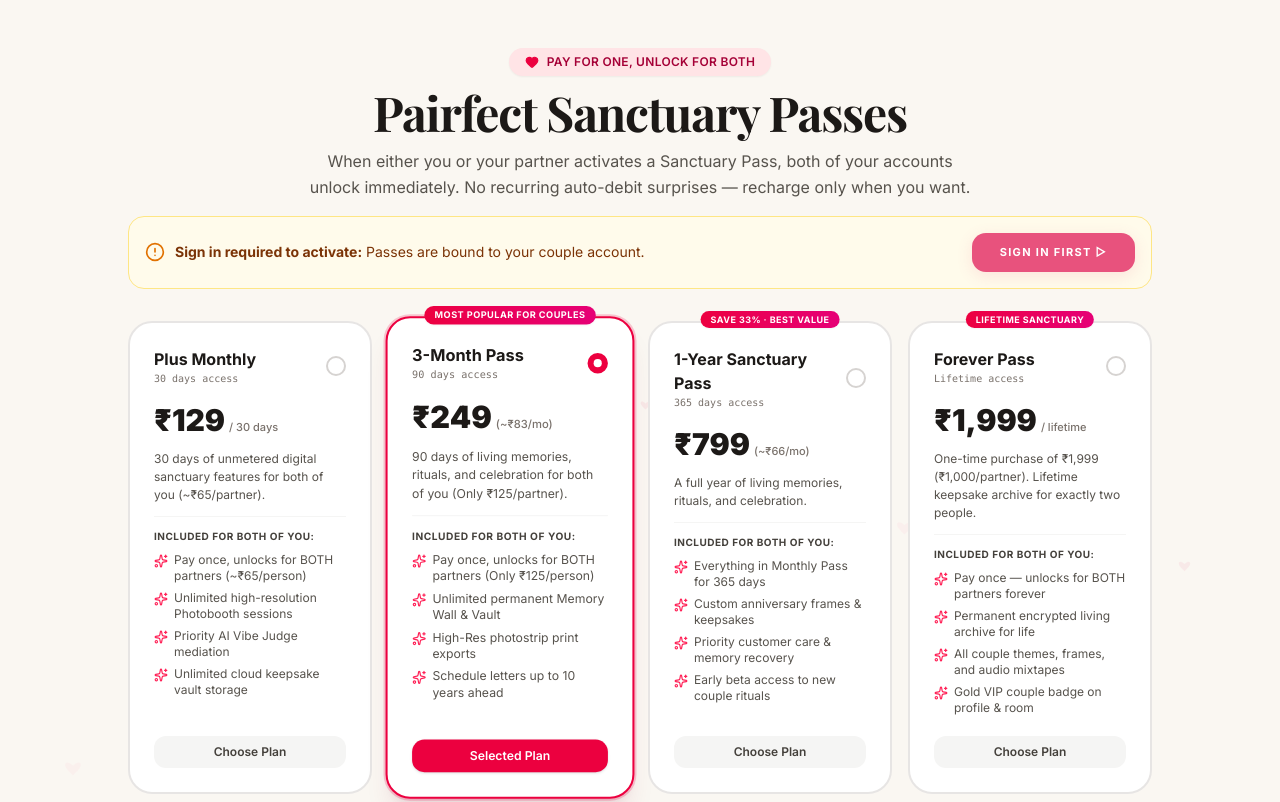
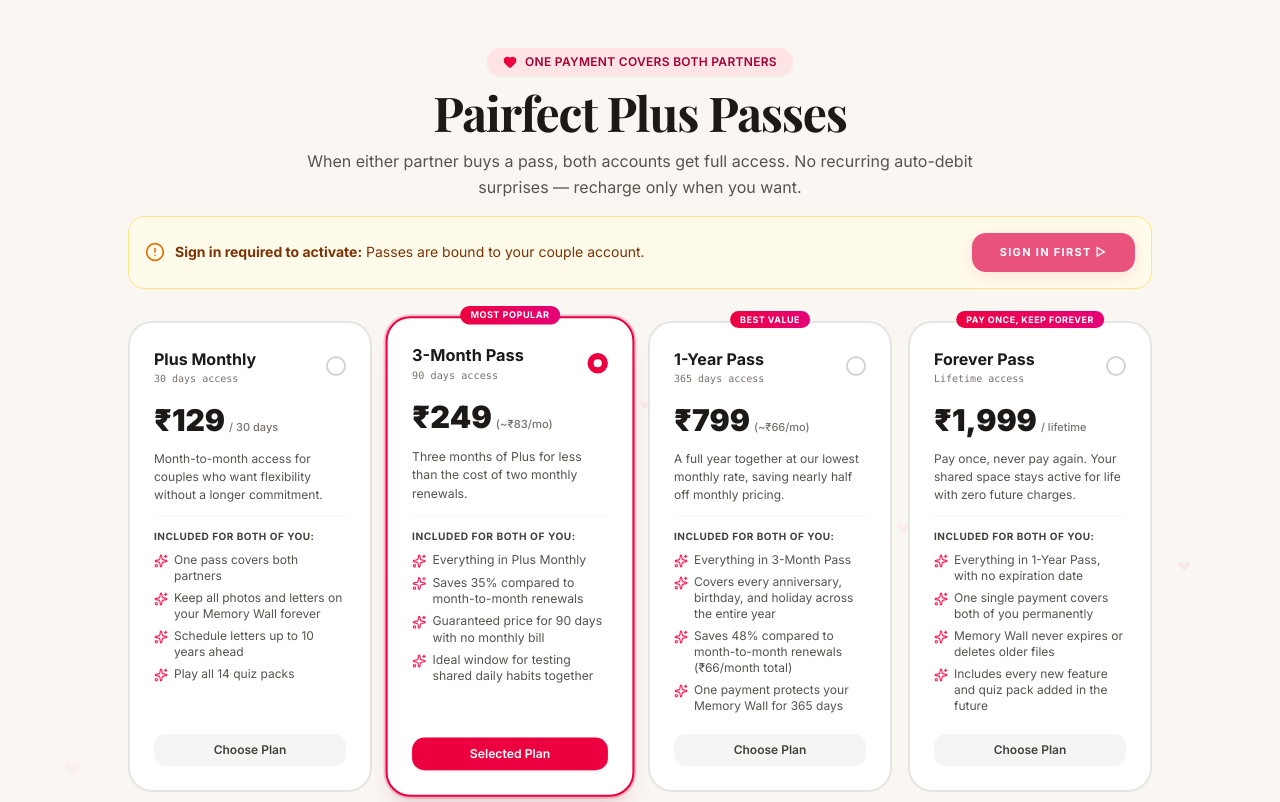
Before and after one commit to SAJAL-MALHOTRA/Pairfect---Your-lovespace, a Next.js app: page /checkout in a window 1280 px wide. Shown: the top 802 px of the page. Built offline with nearby package versions, Linux system fonts and the light colour scheme; no server answers.

Commit message:
copy: rewrite pricing and upsell copy with plain concrete benefits and canonical Memory Wall name

```diff
--- a/src/app/checkout/page.tsx
+++ b/src/app/checkout/page.tsx
@@ -121,19 +121,19 @@ function CheckoutContent() {
   return (
     <div className="min-h-screen bg-[#FAF7F2] text-stone-900 py-12 px-4 sm:px-6 lg:px-8 selection:bg-rose-500 selection:text-white">
       <div className="max-w-5xl mx-auto space-y-8">
-        {/* Breadcrumb / Sanctuary Badge */}
+        {/* Breadcrumb / Plus Badge */}
         <div className="text-center space-y-3">
           <div className="inline-flex items-center gap-2 px-4 py-1.5 rounded-full bg-rose-100 text-rose-800 text-xs font-semibold tracking-wide uppercase shadow-xs">
             <Heart className="w-3.5 h-3.5 fill-current text-rose-600" />
-            <span>Pay for One, Unlock for Both</span>
+            <span>One Payment Covers Both Partners</span>
           </div>
 
           <h1 className="text-3xl sm:text-4xl lg:text-5xl font-extrabold tracking-tight text-stone-900 font-display">
-            Pairfect Sanctuary Passes
+            Pairfect Plus Passes
           </h1>
 
           <p className="max-w-2xl mx-auto text-sm sm:text-base text-stone-600 leading-relaxed">
-            When either you or your partner activates a Sanctuary Pass, both of your accounts unlock immediately. No recurring auto-debit surprises — recharge only when you want.
+            When either partner buys a pass, both accounts get full access. No recurring auto-debit surprises — recharge only when you want.
           </p>
 
           {/* User Sign-In Notice if unauthenticated */}
@@ -159,13 +159,13 @@ function CheckoutContent() {
             <div className="mt-4 p-4 rounded-2xl bg-emerald-50 border border-emerald-200 text-emerald-900 flex items-center justify-center gap-3 text-sm">
               <CheckCircle2 className="w-5 h-5 text-emerald-600 shrink-0" />
               <span>
-                <strong>Your couple sanctuary is currently active</strong>
+                <strong>Pairfect Plus is currently active for both of you</strong>
                 {isLifetime
-                  ? " (Forever Lifetime Pass)"
+                  ? " (Forever Pass)"
                   : daysRemaining !== null
                   ? ` (${daysRemaining} days remaining)`
                   : ""}
-                . Renewing now will seamlessly extend your pass.
+                . Renewing now extends your pass.
               </span>
             </div>
           )}
@@ -200,14 +200,14 @@ function CheckoutContent() {
               <div>
                 <div className="flex flex-wrap items-center justify-center sm:justify-start gap-2">
                   <span className="font-heading font-extrabold text-base text-stone-900">
-                    7-Day Free Plus Trial Available
+                    Try Pairfect Plus free for 7 days
                   </span>
                   <span className="px-2.5 py-0.5 rounded-full text-[9px] font-mono font-bold bg-emerald-100 text-emerald-800 uppercase tracking-wider">
                     NO CARD REQUIRED
                   </span>
                 </div>
                 <p className="text-xs text-stone-600 mt-1 max-w-xl">
-                  Unlock unlimited Memory Wall, high-res photostrips, custom mixtapes, and date rituals free for 7 days. One trial per couple.
+                  Full access for both of you. Keep everything on your Memory Wall forever, schedule letters up to 10 years ahead, and play all 14 quiz packs.
                 </p>
               </div>
             </div>
--- a/src/app/dashboard/page.tsx
+++ b/src/app/dashboard/page.tsx
@@ -750,10 +750,10 @@ export default function DashboardPage() {
                   </span>
                 </div>
                 <h3 className="font-display font-black italic text-lg sm:text-xl text-[#2D1F2D]">
-                  Elevate your sanctuary for two
+                  Everything you share, kept forever
                 </h3>
                 <p className="text-xs text-[#6E5564] max-w-md mt-0.5 leading-relaxed">
-                  Unlock 10-year letter time capsules, all 14 spicy quiz decks, unlimited permanent vault archives, and Spotify mixtapes. One pass unlocks both partners.
+                  Keep all photos and letters on your Memory Wall forever, schedule future letters, and play all 14 quiz packs. One pass covers both of you.
                 </p>
               </div>
             </div>
@@ -763,7 +763,7 @@ export default function DashboardPage() {
                 onClick={() => setIsPaywallOpen(true)}
                 className="w-full sm:w-auto btn-journal py-2.5 px-5 text-xs font-mono font-bold flex items-center justify-center gap-2 shadow-sm hover:scale-[1.02] active:scale-98 transition-transform cursor-pointer"
               >
-                <span>Unlock Plus ▷</span>
+                <span>Try Free or Upgrade ▷</span>
               </button>
             </div>
           </div>
--- a/src/app/quiz/page.tsx
+++ b/src/app/quiz/page.tsx
@@ -769,7 +769,7 @@ export default function QuizPage() {
                           className="w-full mt-4 py-2.5 px-3 text-xs font-mono font-bold rounded-button flex items-center justify-center gap-1.5 bg-gradient-to-r from-rose-500/15 to-pink-500/15 border border-rose-300 text-rose-700 dark:text-rose-300 hover:scale-[1.02] active:scale-98 transition-all cursor-pointer shadow-xs"
                         >
                           <Lock className="w-3.5 h-3.5 text-rose-500" />
-                          <span>Unlock with Plus 🔒</span>
+                          <span>Get with Plus 🔒</span>
                         </button>
                       ) : (
                         <button
@@ -1096,7 +1096,7 @@ export default function QuizPage() {
           isOpen={isPaywallOpen}
           onClose={() => setIsPaywallOpen(false)}
           featureTitle={paywallTitle}
-          featureDescription="Unlock this deck and all 14 spicy, intimate, and high-stakes quiz packs for both partners."
+          featureDescription="Includes this deck and all 14 quiz packs for both partners."
         />
 
       </main>
--- a/src/app/roulette/page.tsx
+++ b/src/app/roulette/page.tsx
@@ -764,7 +764,7 @@ export default function RoulettePage() {
           isOpen={isPaywallOpen}
           onClose={() => setIsPaywallOpen(false)}
           featureTitle="Chaos Mode Wheel"
-          featureDescription="Unlock spicy couple challenges, wild dares, and all playful rituals with Pairfect Plus."
+          featureDescription="Spicy couple challenges and playful dares for both partners."
         />
 
       </main>
--- a/src/components/plus-paywall-modal.tsx
+++ b/src/components/plus-paywall-modal.tsx
@@ -101,16 +101,16 @@ export default function PlusPaywallModal({
           <div className="text-center space-y-2 mb-6">
             <div className="inline-flex items-center gap-2 px-3.5 py-1 rounded-full bg-rose-100 text-[#E8527D] text-[10px] font-mono font-bold tracking-widest uppercase shadow-xs">
               <Sparkles className="w-3.5 h-3.5 fill-current" />
-              <span>PAIRFECT PLUS EXCLUSIVE</span>
+              <span>PAIRFECT PLUS</span>
             </div>
 
             <h2 className="text-2xl sm:text-3xl font-display italic font-black text-[#2D1F2D] tracking-tight">
-              {featureTitle ? `Unlock ${featureTitle}` : "Unlock Pairfect Plus"}
+              {featureTitle || "Get Pairfect Plus"}
             </h2>
 
             <p className="text-xs sm:text-sm text-[#6E5564] max-w-sm mx-auto leading-relaxed">
               {featureDescription ||
-                "One pass unlocks permanent memory archives, 10-year letter scheduling, and all connection rituals for BOTH partners."}
+                "One payment covers both of you. Pick a plan or try it free for 7 days."}
             </p>
           </div>
 
@@ -121,7 +121,7 @@ export default function PlusPaywallModal({
                 <Check className="w-3 h-3 stroke-[2.5]" />
               </div>
               <span className="font-medium">
-                <strong>Pay for One, Unlock for Both</strong> — no double billing ever
+                <strong>One price for both</strong> — your partner gets full access automatically
               </span>
             </div>
             <div className="flex items-center gap-2.5">
@@ -129,7 +129,7 @@ export default function PlusPaywallModal({
                 <Check className="w-3 h-3 stroke-[2.5]" />
               </div>
               <span>
-                <strong>Permanent living vault</strong> for all photostrips, moments, and letters
+                <strong>Memory Wall</strong> — keep all your photos, strips, and letters forever
               </span>
             </div>
             <div className="flex items-center gap-2.5">
@@ -137,7 +137,7 @@ export default function PlusPaywallModal({
                 <Check className="w-3 h-3 stroke-[2.5]" />
               </div>
               <span>
-                <strong>10-year letter time capsules</strong> that unseal on future anniversaries
+                <strong>Letter scheduling</strong> — write notes now that arrive up to 10 years later
               </span>
             </div>
             <div className="flex items-center gap-2.5">
@@ -145,7 +145,7 @@ export default function PlusPaywallModal({
                 <Check className="w-3 h-3 stroke-[2.5]" />
               </div>
               <span>
-                <strong>All 14 spicy &amp; deep quiz decks</strong> with simultaneous lock-in
+                <strong>All 14 quiz packs</strong> — answer together with simultaneous reveal
               </span>
             </div>
             <div className="flex items-center gap-2.5">
@@ -153,7 +153,7 @@ export default function PlusPaywallModal({
                 <Check className="w-3 h-3 stroke-[2.5]" />
               </div>
               <span>
-                <strong>Custom Spotify cassette mixtapes</strong> &amp; physical decal shells
+                <strong>High-res photostrips</strong> — download print-quality photo booth strips
               </span>
             </div>
           </div>
@@ -213,7 +213,7 @@ export default function PlusPaywallModal({
 
           {/* Fine print */}
           <p className="text-[10px] font-mono text-center text-[#6E5564] mt-4">
-            No auto-debit surprises. Single payment unlocks both accounts instantly.
+            No auto-debit surprises. Single payment covers both partners.
           </p>
         </motion.div>
       </div>
--- a/src/lib/plans.ts
+++ b/src/lib/plans.ts
@@ -18,69 +18,68 @@ export const PAYMENT_PLANS: Record<string, PaymentPlan> = {
   "plus-monthly": {
     id: "plus-monthly",
     name: "Plus Monthly",
-    amount: 129.0, // ₹129/mo (~₹65/partner)
+    amount: 129.0, // ₹129/mo (₹65/partner)
     currency: "INR",
     tier: "plus",
     durationDays: 30,
-    subtitle: "30 days of unmetered digital sanctuary features for both of you (~₹65/partner).",
+    subtitle: "Month-to-month access for couples who want flexibility without a longer commitment.",
     features: [
-      "Pay once, unlocks for BOTH partners (~₹65/person)",
-      "Unlimited high-resolution Photobooth sessions",
-      "Priority AI Vibe Judge mediation",
-      "Unlimited cloud keepsake vault storage",
-      "Exclusive romantic game decks & audio",
+      "One pass covers both partners",
+      "Keep all photos and letters on your Memory Wall forever",
+      "Schedule letters up to 10 years ahead",
+      "Play all 14 quiz packs",
+      "Unlimited full-resolution photo booth downloads",
+      "Create unlimited Spotify mixtapes",
     ],
   },
   "plus-quarterly": {
     id: "plus-quarterly",
     name: "3-Month Pass",
-    amount: 249.0, // ₹249 (~₹125/partner)
+    amount: 249.0, // ₹249 (₹125/partner)
     currency: "INR",
     tier: "plus",
     durationDays: 90,
     popular: true,
-    badge: "Most Popular for Couples",
-    subtitle: "90 days of living memories, rituals, and celebration for both of you (Only ₹125/partner).",
+    badge: "Most Popular",
+    subtitle: "Three months of Plus for less than the cost of two monthly renewals.",
     features: [
-      "Pay once, unlocks for BOTH partners (Only ₹125/person)",
-      "Unlimited permanent Memory Wall & Vault",
-      "High-Res photostrip print exports",
-      "Schedule letters up to 10 years ahead",
-      "Meanwhile weather & distance card",
-      "Custom Spotify cassette mixtape shells",
+      "Everything in Plus Monthly",
+      "Saves 35% compared to month-to-month renewals",
+      "Guaranteed price for 90 days with no monthly bill",
+      "Ideal window for testing shared daily habits together",
     ],
   },
   "plus-annual": {
     id: "plus-annual",
-    name: "1-Year Sanctuary Pass",
-    amount: 799.0, // ₹799
+    name: "1-Year Pass",
+    amount: 799.0, // ₹799 (₹400/partner)
     currency: "INR",
     tier: "plus",
     durationDays: 365,
-    badge: "Save 33% · Best Value",
-    subtitle: "A full year of living memories, rituals, and celebration.",
+    badge: "Best Value",
+    subtitle: "A full year together at our lowest monthly rate, saving nearly half off monthly pricing.",
     features: [
-      "Everything in Monthly Pass for 365 days",
-      "Custom anniversary frames & keepsakes",
-      "Priority customer care & memory recovery",
-      "Early beta access to new couple rituals",
+      "Everything in 3-Month Pass",
+      "Covers every anniversary, birthday, and holiday across the entire year",
+      "Saves 48% compared to month-to-month renewals (₹66/month total)",
+      "One payment protects your Memory Wall for 365 days",
     ],
   },
   "pairfect-forever": {
     id: "pairfect-forever",
     name: "Forever Pass",
-    amount: 1999.0, // ₹1,999 (~₹1,000/partner)
+    amount: 1999.0, // ₹1,999 (₹1,000/partner)
     currency: "INR",
     tier: "forever",
     durationDays: null,
-    badge: "Lifetime Sanctuary",
-    subtitle: "One-time purchase of ₹1,999 (₹1,000/partner). Lifetime keepsake archive for exactly two people.",
+    badge: "Pay Once, Keep Forever",
+    subtitle: "Pay once, never pay again. Your shared space stays active for life with zero future charges.",
     features: [
-      "Pay once — unlocks for BOTH partners forever",
-      "Permanent encrypted living archive for life",
-      "All couple themes, frames, and audio mixtapes",
-      "Gold VIP couple badge on profile & room",
-      "All future updates & date rituals included forever",
+      "Everything in 1-Year Pass, with no expiration date",
+      "One single payment covers both of you permanently",
+      "Memory Wall never expires or deletes older files",
+      "Includes every new feature and quiz pack added in the future",
+      "Equals the cost of two and a half annual passes",
     ],
   },
   "micro-test": {
```
Also changed, not shown: src/app/love-letter/page.tsx (+4 -4 lines), src/app/moments/page.tsx (+6 -6 lines).
